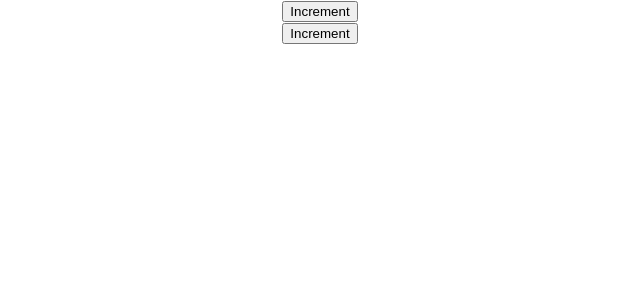
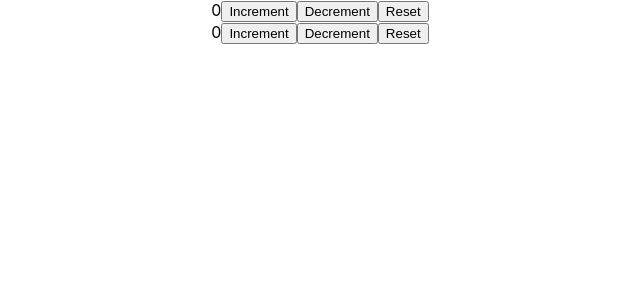
Before and after one commit to takinabradley/Codevolution-react-tutorial, a React (Create React App) app: page / in a window 1280 px wide. Shown: the top 300 px of the page, without its empty margins (320-960 px from the left). Built offline with nearby package versions, Linux system fonts and the light colour scheme.

Commit message:
Finish 'useCounter custom hook'

```diff
--- a/src/App.js
+++ b/src/App.js
@@ -1,22 +1,13 @@
 import React, { useState } from "react"
 import "./App.css"
-import ClassTimer from "./hook-components/ClassTimer"
-import ComponentC from "./hook-components/ComponentC"
-import Counter from "./hook-components/Counter"
-import CounterOne from "./hook-components/CounterOne"
-import DataFetching from "./hook-components/DataFetching"
-import DocTitleOne from "./hook-components/DocTitleOne"
-import DocTitleTwo from "./hook-components/DocTitleTwo"
-import FocusInput from "./hook-components/FocusInput"
-import HookTimer from "./hook-components/HookTimer"
-
-import UserContext from "./hook-components/UserContext"
+import HookCounterOne from "./hook-components/HookCounterOne"
+import HookCounterTwo from "./hook-components/HookCounterTwo"
 
 function App() {
   return (
     <div className="App">
-      <DocTitleOne />
-      <DocTitleTwo />
+      <HookCounterOne />
+      <HookCounterTwo />
     </div>
   )
 }
--- /dev/null
+++ b/src/hook-components/HookCounterOne.js
@@ -0,0 +1,16 @@
+import React, { useState } from "react"
+import useCounter from "../hooks/useCounter"
+export default function HookCounterOne() {
+  const [count, increment, decrement, reset] = useCounter()
+
+  return (
+    <div>
+      {count}
+      <button onClick={increment}>Increment</button>
+
+      <button onClick={decrement}>Decrement</button>
+
+      <button onClick={reset}>Reset</button>
+    </div>
+  )
+}
--- /dev/null
+++ b/src/hook-components/HookCounterTwo.js
@@ -0,0 +1,16 @@
+import React, { useState } from "react"
+import useCounter from "../hooks/useCounter"
+export default function HookCounterTwo() {
+  const [count, increment, decrement, reset] = useCounter()
+
+  return (
+    <div>
+      {count}
+      <button onClick={increment}>Increment</button>
+
+      <button onClick={decrement}>Decrement</button>
+
+      <button onClick={reset}>Reset</button>
+    </div>
+  )
+}
--- /dev/null
+++ b/src/hooks/useCounter.js
@@ -0,0 +1,9 @@
+import { useState } from "react"
+export default function useCounter(intialCount = 0, value = 1) {
+  const [count, setCount] = useState(intialCount)
+  const increment = () => setCount((prevCount) => prevCount + value)
+  const decrement = () => setCount((prevCount) => prevCount - value)
+  const reset = () => setCount(intialCount)
+
+  return [count, increment, decrement, reset]
+}
```
Also changed, not shown: src/hook-components/UserForm.js (added, +29 -0 lines), src/hooks/useInput.js (added, +13 -0 lines), 1 other file (tests, documents, lock files or other folders).
